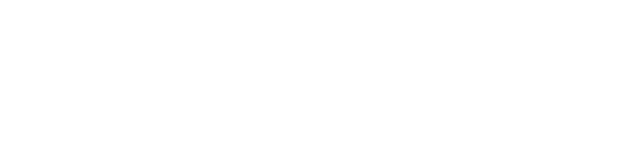
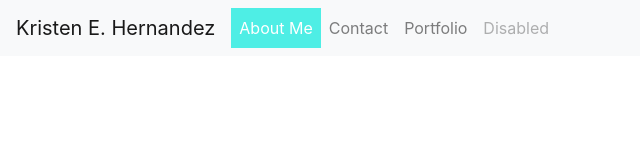
Before and after one commit to kayhern/Bootstrap-Portfolio, a plain HTML site: page index.html in a window 1280 px wide. Shown: the whole page, without its empty margins (0-640 px from the left). Drawn offline with nearby package versions, Linux system fonts and the light colour scheme.

Commit message:
started navbar

```diff
--- a/index.html
+++ b/index.html
@@ -4,9 +4,31 @@
     <meta charset="UTF-8">
     <meta name="viewport" content="width=device-width, initial-scale=1.0">
     <meta http-equiv="X-UA-Compatible" content="ie=edge">
-    <title>Document</title>
+    <title>Bootstrap Portfolio - Kristen E. Hernandez</title>
+    <link rel="stylesheet" href="https://stackpath.bootstrapcdn.com/bootstrap/4.3.1/css/bootstrap.min.css" integrity="sha384-ggOyR0iXCbMQv3Xipma34MD+dH/1fQ784/j6cY/iJTQUOhcWr7x9JvoRxT2MZw1T" crossorigin="anonymous">
 </head>
 <body>
-
+    <nav class="navbar navbar-expand-lg navbar-light bg-light" style="background-color: #ffffff;">
+        <a class="navbar-brand" href="/Users/khernandez/GitHub/Bootstrap-Portfolio/index.html">Kristen E. Hernandez</a>
+        <button class="navbar-toggler" type="button" data-toggle="collapse" data-target="#navbarNav" aria-controls="navbarNav" aria-expanded="false" aria-label="Toggle navigation">
+          <span class="navbar-toggler-icon"></span>
+        </button>
+        <div class="collapse navbar-collapse" id="navbarNav">
+          <ul class="navbar-nav">
+            <li class="nav-item active" style="background-color:#4eeee5">
+              <a class="nav-link" href="/Users/khernandez/GitHub/Bootstrap-Portfolio/index.html" style="color: #ffffff">About Me <span class="sr-only">(current)</span></a>
+            </li>
+            <li class="nav-item">
+              <a class="nav-link" href="#">Contact</a>
+            </li>
+            <li class="nav-item">
+              <a class="nav-link" href="#">Portfolio</a>
+            </li>
+            <li class="nav-item">
+              <a class="nav-link disabled" href="#" tabindex="-1" aria-disabled="true">Disabled</a>
+            </li>
+          </ul>
+        </div>
+      </nav>
 </body>
 </html>
```
Also changed, not shown: contact.html (+1 -0 lines), portfolio.html (+2 -1 lines).
